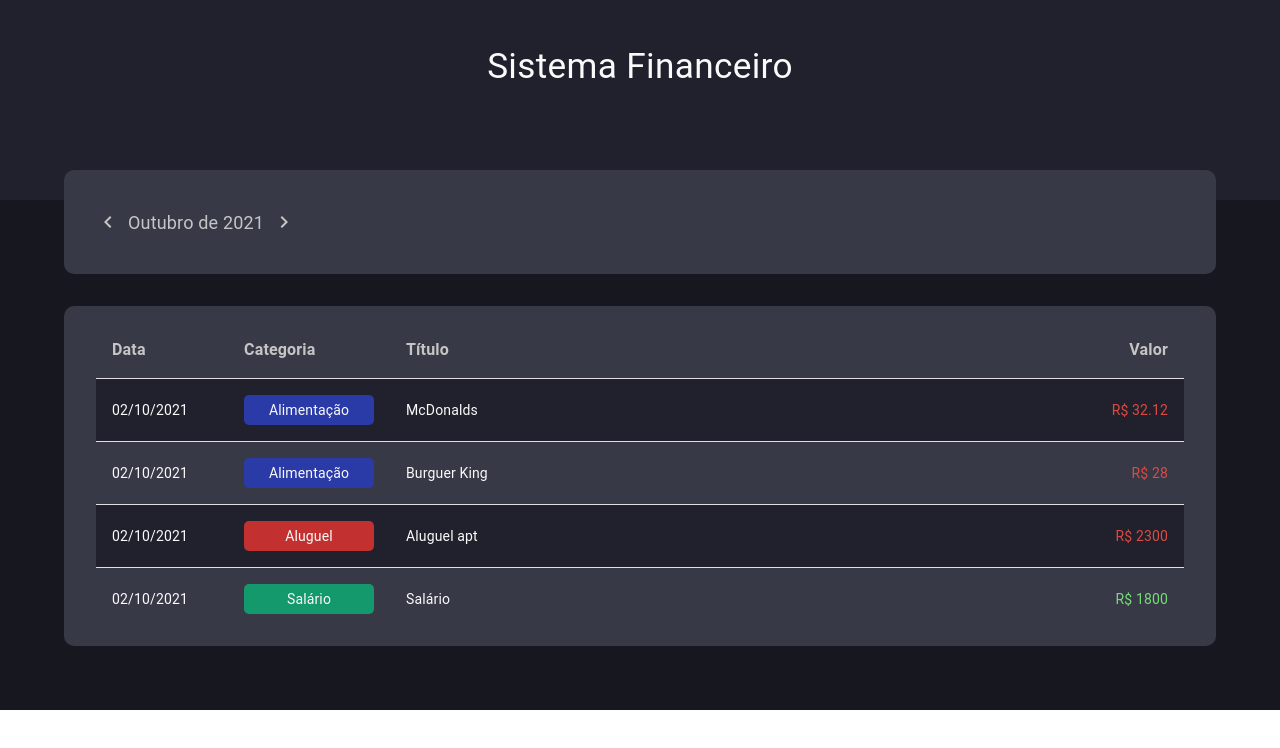
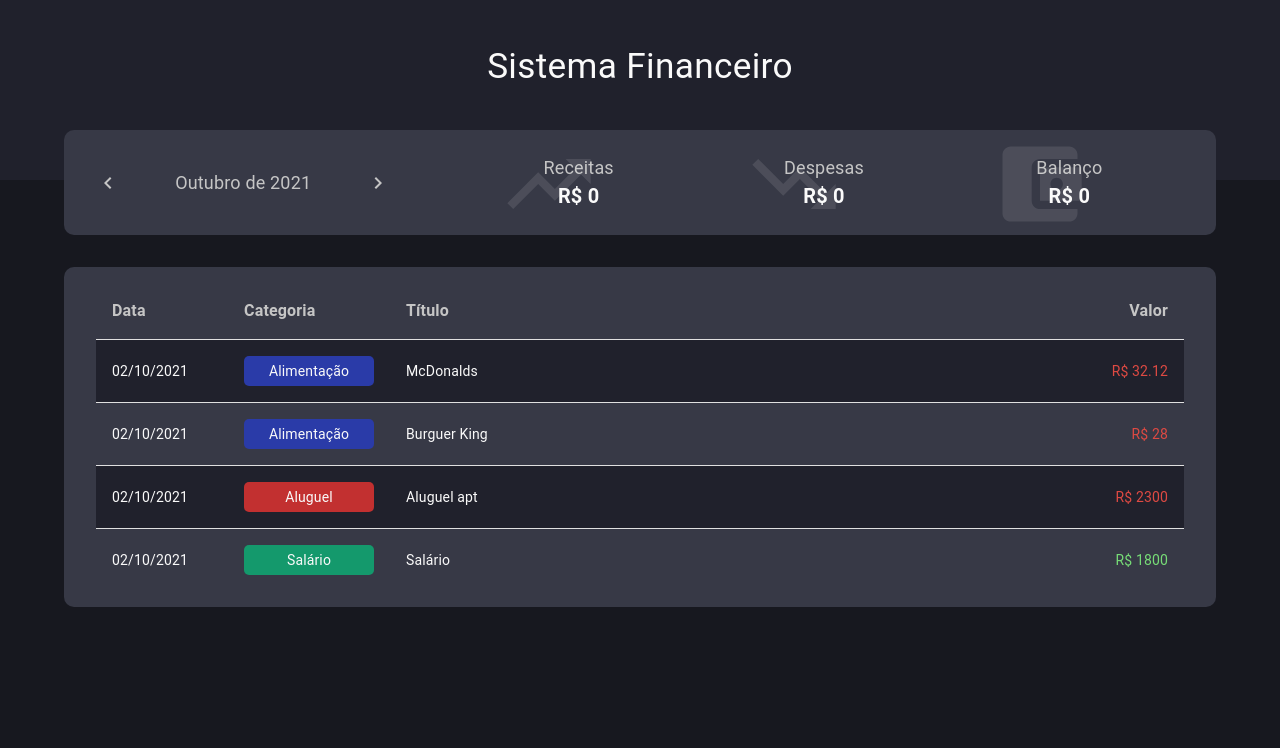
Before and after one commit to MarcosVel/Finance, a React (Create React App) app: page / in a window 1280 px wide. Shown: the top 748 px of the page. Built offline with nearby package versions, Linux system fonts and the light colour scheme.

Commit message:
styled InfoArea

```diff
--- a/src/App.styles.ts
+++ b/src/App.styles.ts
@@ -1,14 +1,15 @@
 import { Container, Grid, Typography } from "@material-ui/core";
-import styled from "styled-components";
+import styled, { createGlobalStyle } from "styled-components";
 import { COLORS } from './colors'
 
 export const GridStyled = styled(Grid)`
   background-color: ${COLORS.background};
+  min-height: 100vh;
 `
 
 export const Header = styled(Grid)`
   background-color: ${COLORS.purpleHeader};
-  height: 200px;
+  height: 180px;
   text-align: center;
 `
 
--- a/src/App.tsx
+++ b/src/App.tsx
@@ -10,6 +10,8 @@ const App = () => {
   const [ list, setList ] = useState(items);
   const [ currentMonth, setCurrentMonth ] = useState(getCurrentMonth());
   const [ filteredList, setFilteredList ] = useState<Item[]>([]);
+  const [ income, setIncome ] = useState(0);
+  const [ expense, setExpense ] = useState(0);
 
   useEffect(() => {
     setFilteredList(filterListByMonth(list, currentMonth));
@@ -30,6 +32,8 @@ const App = () => {
         <InfoArea
           currentMonth={ currentMonth }
           onMonthChange={ handleMonthChange }
+          income={ income }
+          expense={ expense }
         />
 
         {/* Área de inserção */ }
--- a/src/components/InfoArea/index.tsx
+++ b/src/components/InfoArea/index.tsx
@@ -1,14 +1,17 @@
 import { ChevronLeft, ChevronRight } from "@material-ui/icons";
 import { formatCurrentMonth } from "../../helpers/dateFilter";
+import { ResumeItem } from "../ResumeItem";
 import * as C from "./styles";
 
 type Props = {
   currentMonth: string;
   onMonthChange: (newMonth: string) => void;
+  income: number;
+  expense: number;
 }
 
 
-export const InfoArea = ({ currentMonth, onMonthChange }: Props) => {
+export const InfoArea = ({ currentMonth, onMonthChange, income, expense }: Props) => {
   const handlePrevMonth = () => {
     let [ year, month ] = currentMonth.split("-");
     let currentDate = new Date(parseInt(year), parseInt(month) - 1, 1);
@@ -36,7 +39,9 @@ export const InfoArea = ({ currentMonth, onMonthChange }: Props) => {
       </C.MonthArea>
 
       <C.ResumeArea>
-
+        <ResumeItem title='Receitas' value={ income } />
+        <ResumeItem title='Despesas' value={ expense } />
+        <ResumeItem title='Balanço' value={ income - expense } />
       </C.ResumeArea>
     </C.ContainerStyled>
   )
--- a/src/components/InfoArea/styles.ts
+++ b/src/components/InfoArea/styles.ts
@@ -1,15 +1,14 @@
-import { Container, IconButton, Typography } from '@material-ui/core';
-import { Box } from '@material-ui/system';
+import { Container, IconButton, Typography, Box } from '@material-ui/core';
 import styled from 'styled-components';
 import { COLORS } from '../../colors';
 
 export const ContainerStyled = styled(Container)`
-  display: flex;
+  display: flex !important;
   align-items: center;
   background-color: ${COLORS.purpleGray};
   border-radius: 10px;
-  padding: 32px;
-  margin-top: -30px;
+  padding: 24px;
+  margin-top: -50px;
 `
 
 export const MonthArea = styled(Box)`
@@ -30,7 +29,7 @@ export const MonthArrow = styled(IconButton)`
 `
 
 export const MonthTitle = styled(Typography)`
-  /* flex: 1; */
+  flex: 0.8;
   text-align: center;
   color: ${COLORS.textGray};
   font-size: 18px !important;
--- /dev/null
+++ b/src/components/ResumeItem/index.tsx
@@ -0,0 +1,28 @@
+import { AccountBalanceWallet, TrendingDown, TrendingUp } from '@material-ui/icons';
+import * as C from './styles';
+
+type Props = {
+  title: string;
+  value: number;
+}
+
+export const ResumeItem = ({ title, value }: Props) => {
+
+  let svg = () => {
+    if (title === 'Receitas') {
+      return <TrendingUp />
+    } else if (title === 'Despesas') {
+      return <TrendingDown />
+    } else {
+      return <AccountBalanceWallet />
+    }
+  }
+
+  return (
+    <C.ContainerStyled>
+      { svg() }
+      <C.Title>{ title }</C.Title>
+      <C.Value>R$ { value }</C.Value>
+    </C.ContainerStyled>
+  )
+}
--- /dev/null
+++ b/src/components/ResumeItem/styles.ts
@@ -0,0 +1,32 @@
+import { Typography, Box } from '@material-ui/core';
+import styled from 'styled-components';
+import { COLORS } from '../../colors';
+
+export const ContainerStyled = styled(Box)`
+  flex: 1;
+  position: relative;
+  svg {
+    position: absolute;
+    width: 100px;
+    height: 100px;
+    top: -20px;
+    left: 43px;
+    color: #fff;
+    opacity: .1;
+  }
+`
+
+export const Title = styled(Typography)`
+  text-align: center;
+  color: ${COLORS.textGray};
+  font-size: 18px !important;
+  z-index: 999;
+`
+
+export const Value = styled(Typography)`
+  text-align: center;
+  color: ${COLORS.white};
+  font-size: 20px !important;
+  font-weight: bold !important;
+  z-index: 999;
+`
```
